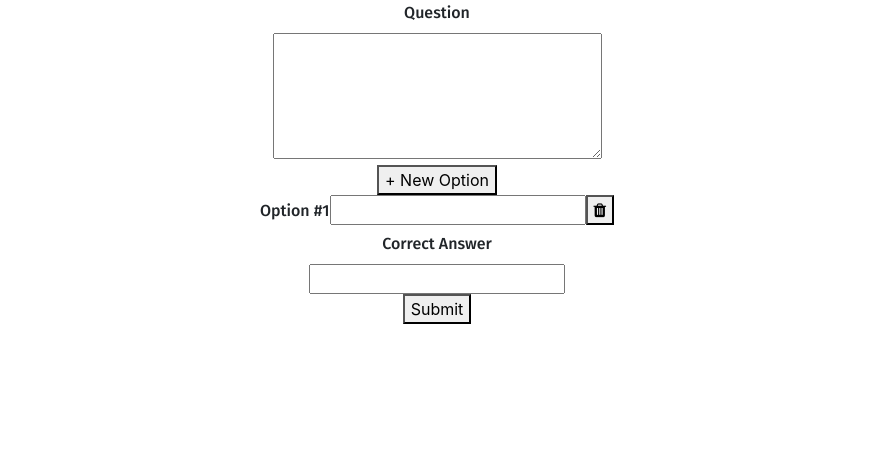
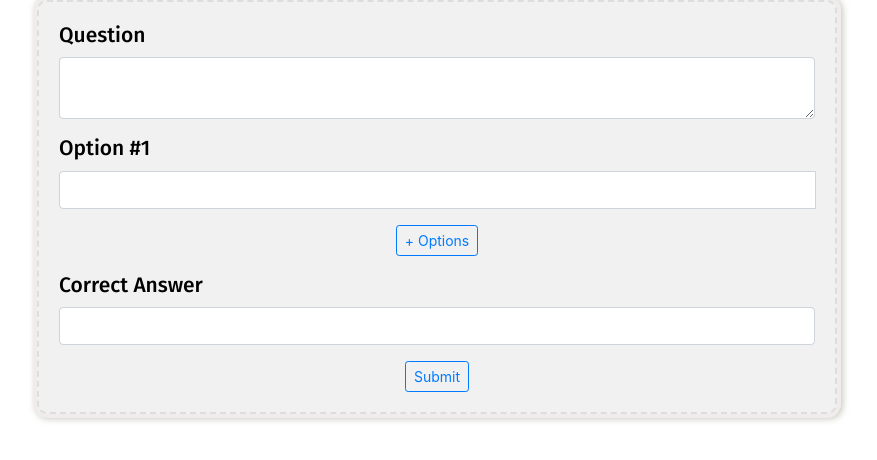
Before and after one commit to iamaswathi/Quiz, a React (Create React App) app in the folder quiz/: page / in a window 1280 px wide. Shown: the top 460 px of the page, without its empty margins (203-1080 px from the left). Built offline with nearby package versions, Linux system fonts and the light colour scheme.

Commit message:
functional component to add options

```diff
--- a/quiz/src/components/add-new.component.js
+++ b/quiz/src/components/add-new.component.js
@@ -1,67 +1,48 @@
 import React, { Component } from "react";
-import FormInputs from "./form-inputs.component";
+import FormItems from "./add-questions.component";
 
 export default class AddNewQuestion extends Component {
   constructor(props) {
     super(props);
-        this.state = { question: '', answerOptions: [{option: ""}], answer: '',
+    this.state = { question: '', answerOptions: ['input-0'], correctAnswer: '',
     weightage: 0, counter: 0 };
+    this.handleSubmit = this.handleSubmit.bind(this);
   }
-      changeText = (event) => {
-        this.setState({question: event.target.value});
-        console.log(this.state.question);
+
+  handleChange (evt) {
+    this.setState({
+      [evt.target.name]: evt.target.value
+    });
   }
-      handleChange = (e) => {
-        if (["option"].includes(e.target.className) ) {
-          let answerOptions = [...this.state.answerOptions]
-          answerOptions[e.target.dataset.id][e.target.className] = e.target.value.toUpperCase()
-          this.setState({ answerOptions }, () => console.log(this.state.answerOptions))
-        } else {
-          this.setState({ [e.target.option]: e.target.value.toUpperCase() })
+
+  handleSubmit = (e) => {
+    e.preventDefault();
+    console.log(e.target);
+    // console.log(e.target.FormItems);
+    console.log(JSON.stringify(this.state));
+    console.log('Form Value Changed -> ', this.state);
   }
+  handleToUpdate = (someArg) => {
+    alert('We pass argument from Child to Parent: ' + someArg);
 }
-    addCat = (e) => {
-        console.log(e);
-        this.setState((prevState) => ({
-          answerOptions: [...prevState.answerOptions, {option:""}],
-        }));
-      }
-    handleSubmit = (e) => { e.preventDefault() }
 
     render() {
-        let {answerOptions} = this.state
         return (
-            <div className="container">
-                <form onSubmit={this.handleSubmit} onChange={this.handleChange}>
-                    <div className="row">
-                        <div className="col-sm-12">
-                            <label htmlFor="question">Question</label><br/>
-                            <textarea name="question" cols="30" rows="5" onChange = {this.changeText}/>
+            <div className="bucket">
+              <form onSubmit={this.handleSubmit} onChange={(e) => {this.handleChange(e)}}>
+                <div className="form-group">
+                  <label htmlFor="question" className="pull-left">Question</label>
+                  <textarea className="form-control" name="question" />
                 </div>
-                    </div>
-                    {/* <div className="row">
-                        <div className="col-sm-12">
-                            <label for="option1">Option1</label><br/>
-                            <input name="option1" type="text"></input>
-                        </div>
+                {/* {this.state.answerOptions.map(input => <FormItems key={input} />)} */}
+                <FormItems handleToUpdate = {this.handleToUpdate}/>
+
+                <div className="form-group">
+                  <label htmlFor="correctAnswer" className="pull-left">Correct Answer</label>
+                  <input type="text" className="form-control" name="correctAnswer" />
                 </div>
 
-                    <div className="row">
-                        <div className="col-sm-12">
-                            <label for="option2">Option2</label><br/>
-                            <input name="option2" type="text"></input>
-                        </div>
-                    </div> */}
-                    <button onClick={this.addCat}>+ New Option</button>
-                    <FormInputs answerOptions={answerOptions} />
-                    <div className="row">
-                        <div className="col-sm-12">
-                            <label htmlFor="answer">Correct Answer</label><br/>
-                            <input name="answer" type="text"></input>
-                        </div>
-                    </div>
-
-                    <button type="submit">Submit</button>
+                <button type="submit" className="btn btn-outline-primary btn-sm" >Submit</button>
 
                 </form>
             </div>
--- a/quiz/src/components/add-questions.component.js
+++ b/quiz/src/components/add-questions.component.js
@@ -1,39 +1,58 @@
-import React from "react";
-import FormInputs from "./form-inputs.component";
-class Forms extends React.Component {
-  state = {
-    cats: [{name:"", age:""}],
-    owner: "",
-    description: ""
-  }
-handleChange = (e) => {
-    if (["name", "age"].includes(e.target.className) ) {
-      let cats = [...this.state.cats]
-      cats[e.target.dataset.id][e.target.className] = e.target.value.toUpperCase()
-      this.setState({ cats }, () => console.log(this.state.cats))
-    } else {
-      this.setState({ [e.target.name]: e.target.value.toUpperCase() })
-    }
-  }
-addCat = (e) => {
-    this.setState((prevState) => ({
-      cats: [...prevState.cats, {name:"", age:""}],
-    }));
-  }
-handleSubmit = (e) => { e.preventDefault() }
-render() {
-    let {owner, description, cats} = this.state
-    return (
-      <form onSubmit={this.handleSubmit} onChange={this.handleChange} >
-        <label htmlFor="name">Owner</label>
-        <input type="text" name="owner" id="owner" value={owner} />
-        <label htmlFor="description">Description</label>
-        <input type="text" name="description" id="description" value={description} />
-        <button onClick={this.addCat}>Add new cat</button>
-        <FormInputs cats={cats} />
-        <input type="submit" value="Submit" />
-      </form>
-    )
-  }
+import React, { useState } from "react";
+function FormItems(props)  {
+  const [inputList, setInputList] = useState([{ optionItem: "" }]);
+
+  // handle input change
+  const handleInputChange = (e, index) => {
+    const { name, value } = e.target;
+    const list = [...inputList];
+    list[index][name] = value;
+    setInputList(list);
+    console.log("Input List", inputList);
+  };
+
+  // handle click event of the Remove button
+  const handleRemoveClick = index => {
+    const list = [...inputList];
+    list.splice(index, 1);
+    setInputList(list);
+  };
+
+  // handle click event of the Add button
+  const handleAddClick = () => {
+    setInputList([...inputList, { optionItem: ""}]);
+  };
+
+  return (
+    <div values={inputList}>
+        {inputList.map((x, idx) => {
+          let optionId = `Option-${idx}`
+          return (
+            <div key={idx}>
+              <div className="form-group" >
+                <label className="pull-left" htmlFor={optionId}>{`Option #${idx + 1}`}</label>
+
+                <div className="input-group mb-3">
+                  <input type="text" name="optionItem" data-id={idx} id={optionId} value={x.optionItem}
+                  onChange={e => handleInputChange(e, idx)} className="option form-control" aria-describedby="basic-addon2" />
+                  <div className="input-group-append">
+                    {inputList.length !== 1 &&
+                      <span className="input-group-text" id="basic-addon2" onClick={() => handleRemoveClick(idx)}>
+                        <i className="fa fa-trash fa-trash"></i>
+                      </span>}
+                  </div>
+                </div>
+              </div>
+
+              <div className="form-group">
+                {inputList.length - 1 === idx && <button onClick={handleAddClick}
+                type="button" className="btn btn-outline-primary btn-sm">+ Options</button>}
+              </div>
+            </div>
+          );
+        })}
+    </div>
+  );
 }
-export default Forms
+
+export default FormItems;
--- a/quiz/src/components/form-inputs.component.js
+++ b/quiz/src/components/form-inputs.component.js
@@ -1,24 +1,36 @@
-import React from "react"
-const FormInputs = (props) => {
-  return (
-    props.answerOptions.map((val, idx)=> {
+// import React from "react"
 
-      let optionId = `Option-${idx}`
-      return (
+// const FormInputs = (props) => {
+//   // export default class FormInputs extends Component {
+//   //   constructor(props) {
+//   //     super(props);
+//   //   }
 
-        <div key={idx}>
-          <label htmlFor={optionId}>{`Option #${idx + 1}`}</label>
-          <input
-            type="text"
-            name={optionId}
-            data-id={idx}
-            id={optionId}
-            className="option"
-          />
-          <button><i className="fa fa-trash fa-trash"></i></button>
-        </div>
-      )
-    })
-  )
-}
-export default FormInputs
+//   return (
+//     props.answerOptions.map((val, idx)=> {
+
+//       let optionId = `Option-${idx}`
+//       return (
+
+//         <div key={idx}>
+//           <div className="form-group">
+//             <label className="pull-left" htmlFor={optionId}>{`Option #${idx + 1}`}</label>
+
+//             <div className="input-group mb-3">
+//               <input
+//                 type="text"
+//                 name={optionId}
+//                 data-id={idx}
+//                 id={optionId}
+//                 className="option form-control" aria-describedby="basic-addon2" />
+//               <div className="input-group-append">
+//                 <span className="input-group-text" id="basic-addon2" onClick={this.removeRow(optionId)}><i className="fa fa-trash fa-trash"></i></span>
+//               </div>
+//             </div>
+//           </div>
+//         </div>
+//       )
+//     })
+//   )
+// }
+// export default FormInputs
--- a/quiz/src/index.css
+++ b/quiz/src/index.css
@@ -98,3 +98,27 @@ html,
 textarea {
     overflow: auto;
 }
+
+.bucket {
+    padding: 20px;
+    background: #f1f1f1;
+    color: #000;
+    font-size: 21px;
+    line-height: 1.3em;
+    border: 2px dashed #ddd;
+    border-radius: 10px;
+    box-shadow: 0 0 0 4px #f1ecec, 2px 1px 6px 4px rgba(150, 150, 132, 0.5);
+    font-weight: normal;
+    position: relative;
+    max-width: 800px;
+    margin: 0 auto;
+}
+
+button:active {
+    outline: none;
+    border: none;
+}
+
+button:focus {
+    outline: 0;
+}
```
Also changed, not shown: quiz/src/App.js (+5 -4 lines), 1 other file (tests, documents, lock files or other folders). Lines whose indentation alone changed are shown as unchanged.
